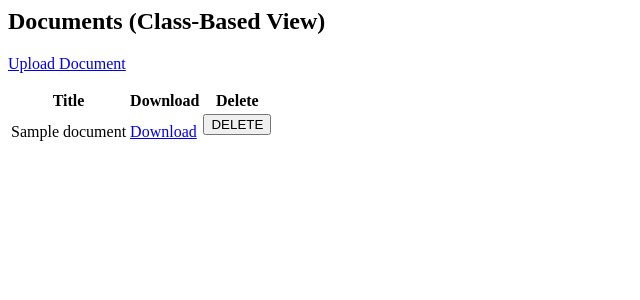
After one commit to Sampiiiii/stockManagementNew, a Django app: page /class/documents/ in a window 1280 px wide. The commit adds this page. Shown: the top 300 px of the page, without its empty margins (0-640 px from the left). Run offline with Django 3.2, Linux system fonts and the light colour scheme; tables that the repository leaves empty hold one stand-in row (values such as "Sample post").

Commit message:
Added multiple file upload methods + delete

```diff
--- a/src/projectRoot/databaseFunctions/models.py
+++ b/src/projectRoot/databaseFunctions/models.py
@@ -2,6 +2,17 @@ from django.db import models
 
 # Create your models here.
 from django.db import models
+
+class document(models.Model):
+    name = models.CharField(max_length=255)
+    document = models.FileField(upload_to='documents')
+
+    def __str__(self):
+        return self.name
+
+    def delete(self, *args, **kwargs):
+        self.document.delete()
+        super().delete(*args, **kwargs)
 
 class suppliers (models.Model):
     supplierID = models.CharField(max_length=10, primary_key=True)
--- a/src/projectRoot/databaseFunctions/views.py
+++ b/src/projectRoot/databaseFunctions/views.py
@@ -2,13 +2,56 @@ from django.conf import settings
 from django.core.files.storage import FileSystemStorage
 from django.http import HttpResponseRedirect
 from django.shortcuts import render
+from django.views.generic import ListView, CreateView
+from django.urls import reverse_lazy
+
+from .forms import documentForm
+from .models import document
+
+def upload(request):
+    context = {}
+    if request.method == 'POST':
+        uploaded_file = request.FILES['document']
+        fs = FileSystemStorage()
+        name = fs.save(uploaded_file.name, uploaded_file)
+        url = fs.url(name)
+        context['url'] = fs.url(name)
+    return render(request, 'upload.html',context)
+
+def document_list(request):
+    documents = document.objects.all()
+    return render(request, 'documents.html', {
+        'Documents' : documents
+    })
+
+def upload_document(request):
+    if request.method == 'POST':
+        form = documentForm(request.POST, request.FILES)
+        if form.is_valid():
+            print("Form Saved")
+            form.save()
+            return HttpResponseRedirect('/documents')
+    else:
+        form = documentForm()
+    return render(request, 'upload_document.html', {
+        'form': form
+    })
+
+def delete_document(request, pk):
+    if request.method =='POST':
+        d = document.objects.get(pk=pk)
+        d.delete()
+        return HttpResponseRedirect('/documents')
 
 
-def upload(request):
-    if request.method == 'POST':
-        uploaded_file = request.FILES['document']
-        print(uploaded_file.name)
-        print(uploaded_file.size)
-        fs = FileSystemStorage()
-        fs.save(uploaded_file.name, uploaded_file)
-    return render(request, 'upload.html')
+# ccbv.co.uk
+class DocumentList(ListView):
+    model = document
+    template_name = 'class_documents.html'
+    context_object_name = "Documents"
+
+class DocumentUpload(CreateView):
+    model = document
+    fields = ('name', 'document')
+    success_url = reverse_lazy('DocumentList')
+    template_name = 'upload_document.html'
--- a/src/projectRoot/project/urls.py
+++ b/src/projectRoot/project/urls.py
@@ -9,6 +9,13 @@ from django.conf.urls.static import static
 urlpatterns = [
     path('admin/', admin.site.urls),
     path('databaseFunctions/', include('databaseFunctions.urls')),
+    path('documents/', views.document_list, name='document_list'),
+    path('documents/upload', views.upload_document, name='upload_document'),
+    path('documents/<int:pk>/', views.delete_document, name='delete_document'),
+
+    path('class/documents/', views.DocumentList.as_view(), name='DocumentList'),
+    path('class/documents/upload', views.DocumentUpload.as_view(), name='UploadDocument'),
+
     path('upload/', views.upload, name='upload')
 ]
 
--- /dev/null
+++ b/src/projectRoot/templates/class_documents.html
@@ -0,0 +1,8 @@
+{% extends 'documents.html' %}
+
+{% block content_header%}
+    <h2>Documents (Class-Based View)</h2>
+    <p>
+        <a href="{% url 'UploadDocument'%}">Upload Document</a>
+    </p>
+    {% endblock %}
--- /dev/null
+++ b/src/projectRoot/templates/documents.html
@@ -0,0 +1,33 @@
+{% block content %}
+    {% block content_header%}
+    <h2>Documents</h2>
+    <p>
+        <a href="{% url 'upload_document' %}">Upload Document</a>
+    </p>
+    {% endblock %}
+    <table>
+        <thead>
+            <tr>
+            <th>Title</th>
+            <th>Download</th>
+            <th>Delete</th>
+            </tr>
+        </thead>
+        <tbody>
+        {% for d in Documents%}
+            <tr>
+                <td>{{d.name}}</td>
+                <td>
+                <a href="{{d.document.url}}" target="_blank">Download</a>
+                </td>
+                <td>
+                <form method="post" action="{% url 'delete_document' d.pk %}">
+                {% csrf_token %}
+                <button type="submit">DELETE</button>
+                </form>
+                </td>
+            </tr>
+        {% endfor %}
+        </tbody>
+    </table>
+{% endblock content %}
--- a/src/projectRoot/templates/upload.html
+++ b/src/projectRoot/templates/upload.html
@@ -5,4 +5,7 @@
         <input type="file" name="document">
         <button type="submit">Upload file</button>
     </form>
+    {% if url%}
+    <p>Uploaded file: <a href="{{ url }}">{{ url}}</a></p>
+    {% endif %}
 {% endblock %}
```
Also changed, not shown: src/projectRoot/databaseFunctions/forms.py (+7 -0 lines), src/projectRoot/templates/docUp.html (deleted, +0 -9 lines), src/projectRoot/templates/upload_document.html (added, +8 -0 lines), src/projectRoot/databaseFunctions/migrations/0002_auto_20191207_1925.py (added), src/projectRoot/databaseFunctions/migrations/0003_auto_20191207_2051.py (added).
